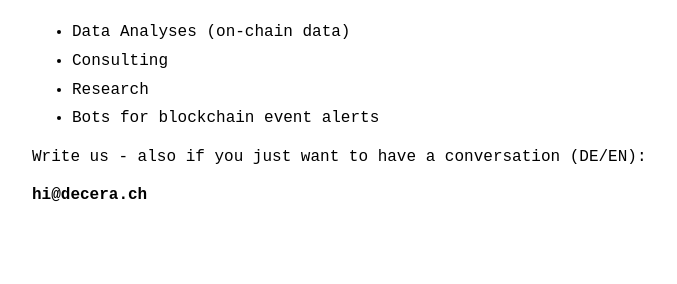
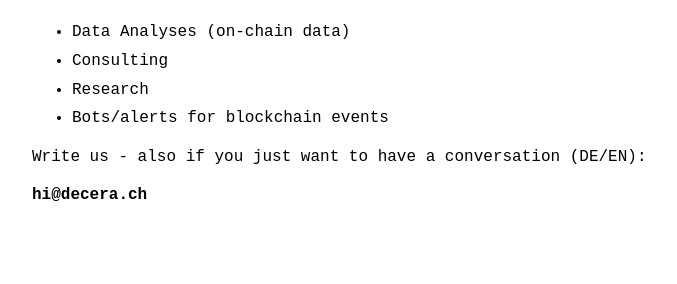
Before and after one commit to Decera/decera.github.io, a Jekyll site: the page built from index.md, in a window 1280 px wide. Shown: the part 636-920 px from the top of the page, without its empty margins (288-965 px from the left). Built offline with Jekyll 4.4.1, drawn with Linux system fonts in a browser that asks for light colours.

Commit message:
Update index.md

```diff
--- a/index.md
+++ b/index.md
@@ -19,7 +19,7 @@ Our services:
 - Data Analyses (on-chain data)
 - Consulting
 - Research
-- Bots for blockchain event alerts
+- Bots/alerts for blockchain events
 
 Write us - also if you just want to have a conversation (DE/EN):
 
```
